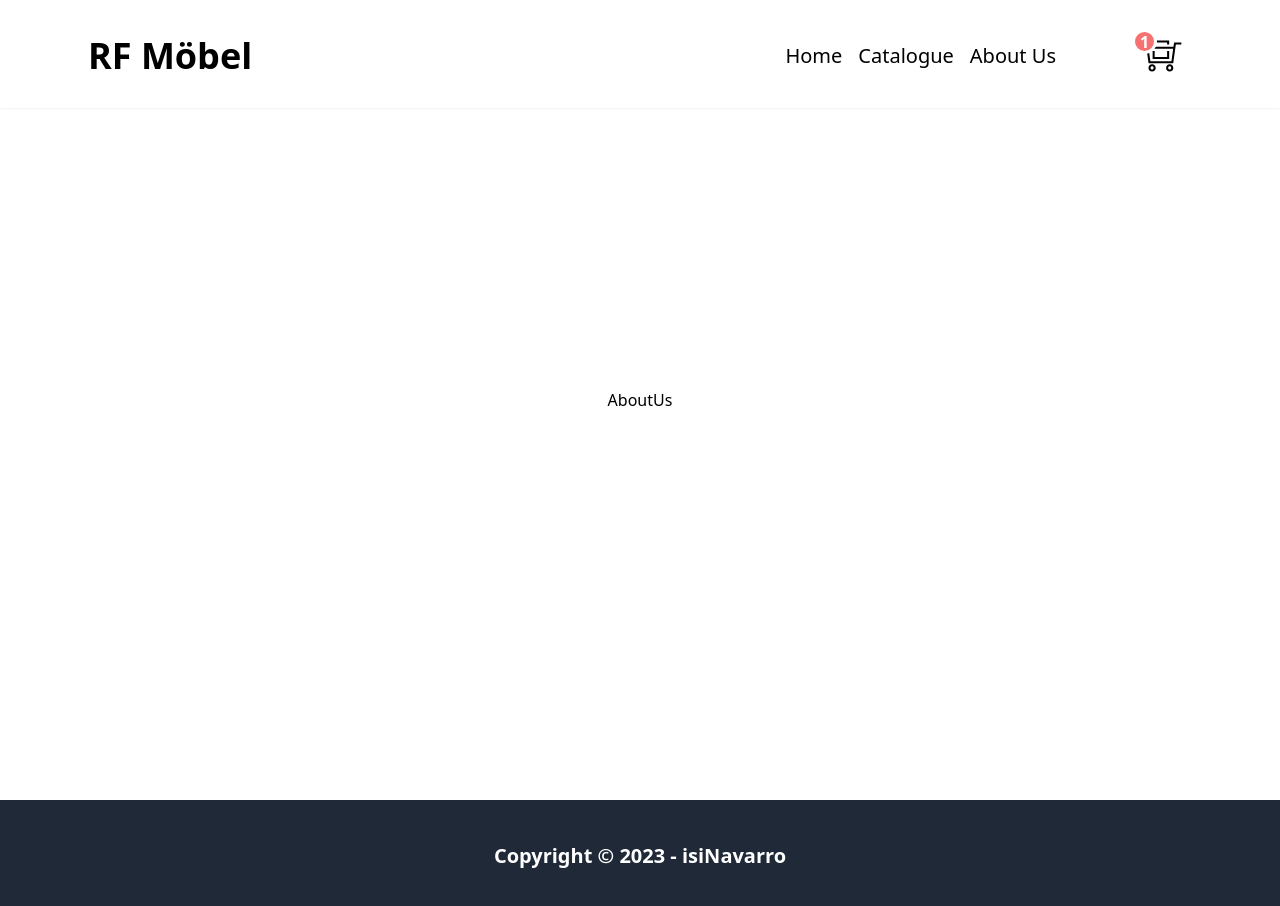
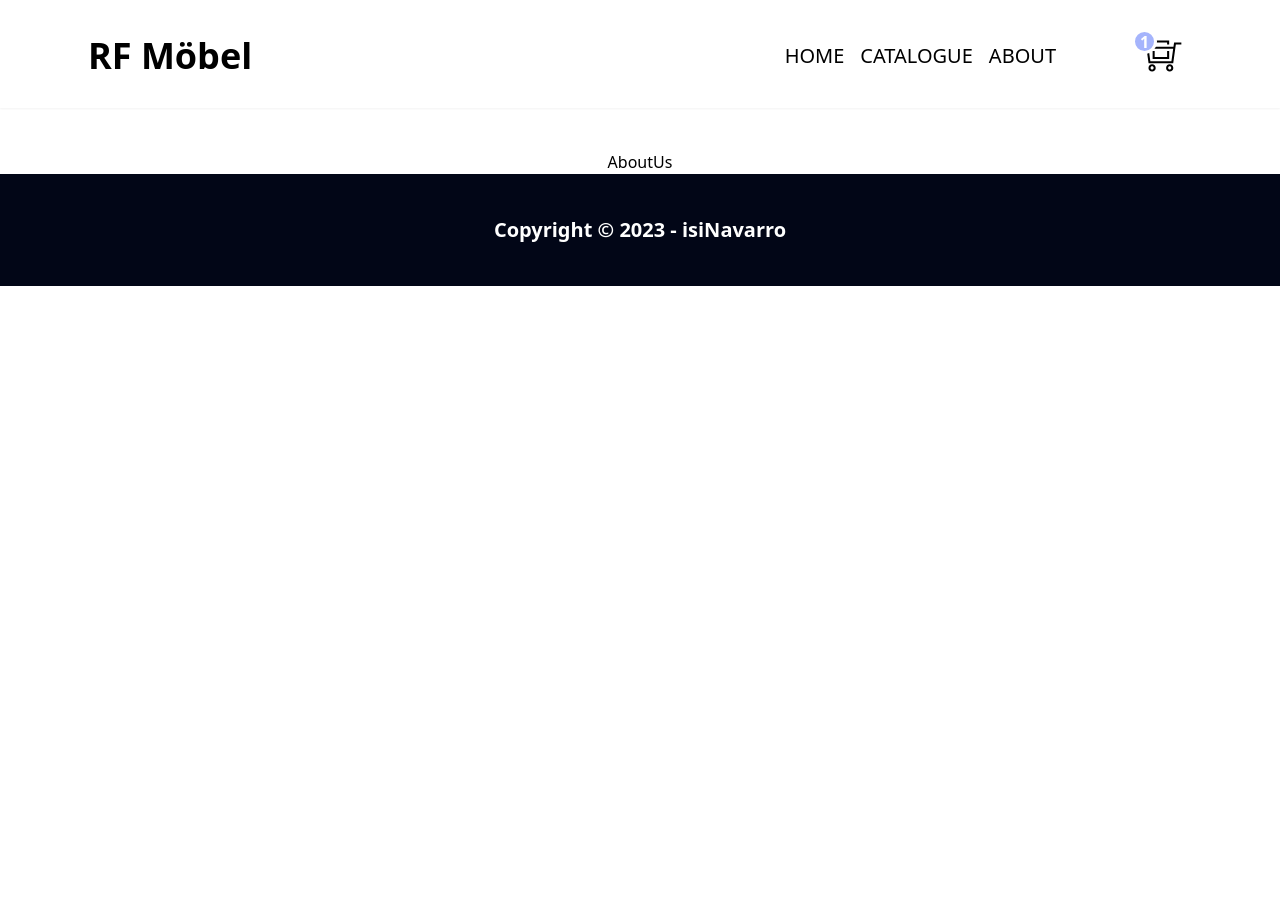
Before and after one commit to IsiNavarro/odin-ShoppingCart, a React (Vite) app: page /about-us in a window 1280 px wide. Shown: the top 906 px of the page. After the commit the page ends 800 px from the top, so only its background shows below. Built offline with nearby package versions, Linux system fonts and the light colour scheme.

Commit message:
Change styling

```diff
--- a/src/App.jsx
+++ b/src/App.jsx
@@ -4,7 +4,7 @@ const App = ({ child }) => {
   return (
     <div>
       <Navbar />
-      <div className="min-h-screen flex items-center justify-center">
+      <div className="mt-[100px] lg:mt-[150px] flex items-center justify-center">
         {child}
       </div>
       <Footer />
--- a/src/components/Footer.jsx
+++ b/src/components/Footer.jsx
@@ -2,7 +2,7 @@ const Footer = () => {
   const year = new Date().getFullYear();
   return (
     <footer
-      className="w-full bg-gray-800 h-28 text-white
+      className="w-full bg-slate-950 h-28 text-white
     flex items-center justify-center text-lg md:text-xl font-bold"
     >
       <p>
--- a/src/components/Navbar.jsx
+++ b/src/components/Navbar.jsx
@@ -13,7 +13,7 @@ const Navbar = () => {
   };
 
   return (
-    <nav className="z-5 bg-white fixed w-full flex items-center justify-between px-2 md:px-10 lg:px-20 pt-4 pb-3 md:pb-6 md:pt-7 shadow-sm">
+    <nav className="z-5 bg-white fixed top-0 left-0 w-full flex items-center justify-between px-2 md:px-10 lg:px-20 pt-4 pb-3 lg:pb-6 lg:pt-7 shadow-sm">
       <Link to={'/'}>
         <h1 className=" font-bold text-2xl lg:text-4xl px-2">RF Möbel</h1>
       </Link>
@@ -27,20 +27,20 @@ const Navbar = () => {
         {/* Desktop */}
         <ul className="hidden md:flex gap-4 text-lg lg:text-xl">
           <li>
-            <Link to={'/'}>Home</Link>
+            <Link to={'/'}>HOME</Link>
           </li>
           <li>
-            <Link to={'/catalogue'}>Catalogue</Link>
+            <Link to={'/catalogue'}>CATALOGUE</Link>
           </li>
           <li>
-            <Link to={'/about-us'}>About Us</Link>
+            <Link to={'/about-us'}>ABOUT</Link>
           </li>
         </ul>
 
         {/* Cart button */}
         <button className="p-3 flex">
           {itemsInCart > 0 && (
-            <span className="z-[8] absolute mt-[-11px] ml-[-16px] font-bold text-white border-[3px] border-white rounded-full h-[25px] w-[25px] bg-red-400 flex items-center justify-center">
+            <span className="z-[8] absolute mt-[-11px] ml-[-16px] font-bold text-white border-[3px] border-white rounded-full h-[25px] w-[25px] bg-indigo-300 flex items-center justify-center">
               {itemsInCart}
             </span>
           )}
@@ -53,18 +53,18 @@ const Navbar = () => {
               : 'md:hidden absolute z-[9] top-0 left-0 w-full h-screen bg-slate-100 flex flex-col justify-center items-center'
           }
         >
-          <li className="py-6 text-2xl font-bold">
+          <li className="py-6 text-2xl">
             <Link onClick={toogleHamburger} to="/" duration={500}>
               Home
             </Link>
           </li>
 
-          <li className="py-6 text-2xl font-bold">
+          <li className="py-6 text-2xl">
             <Link onClick={toogleHamburger} to="/catalogue" duration={500}>
               Catalogue
             </Link>
           </li>
-          <li className="py-6 text-2xl font-bold">
+          <li className="py-6 text-2xl">
             <Link onClick={toogleHamburger} to="/about-us" duration={500}>
               About Us
             </Link>
```
